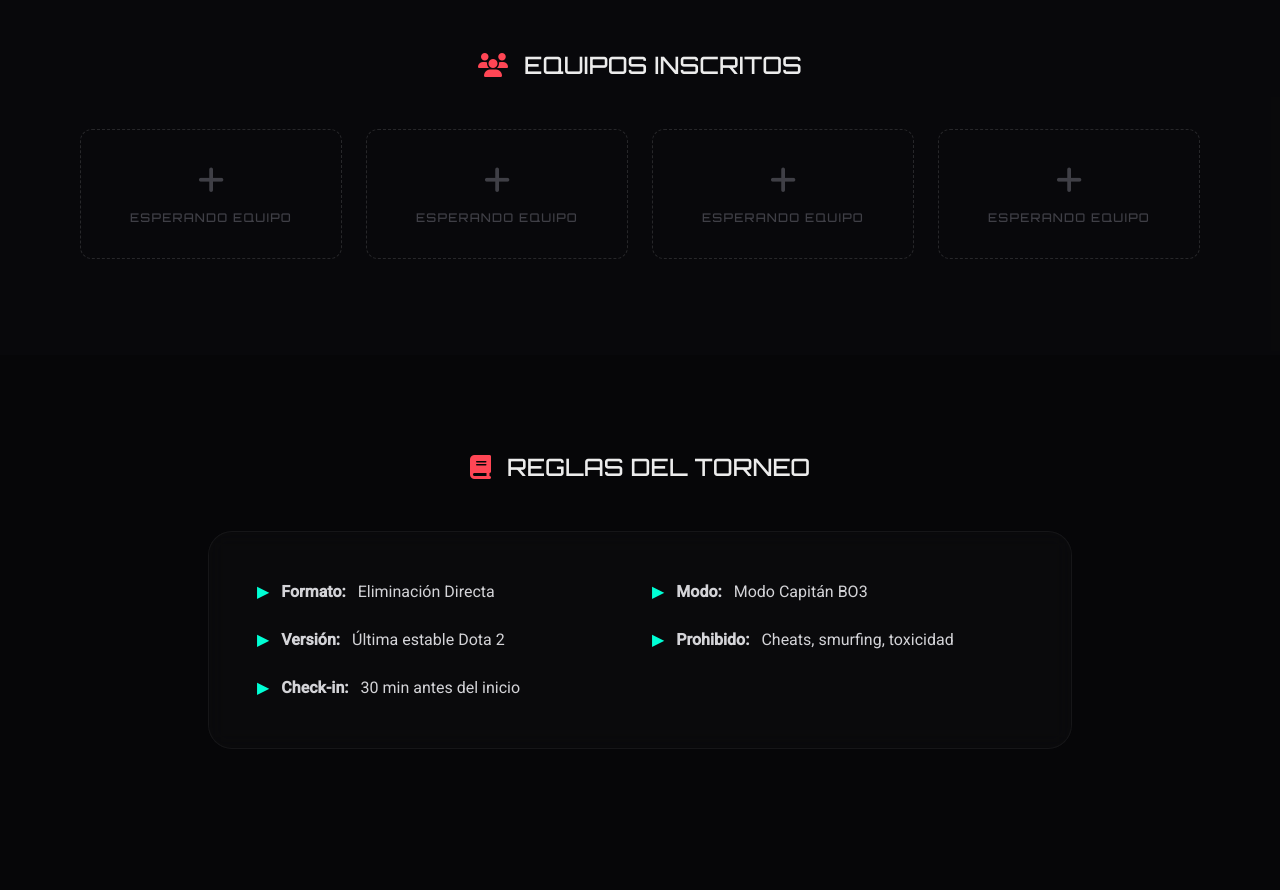
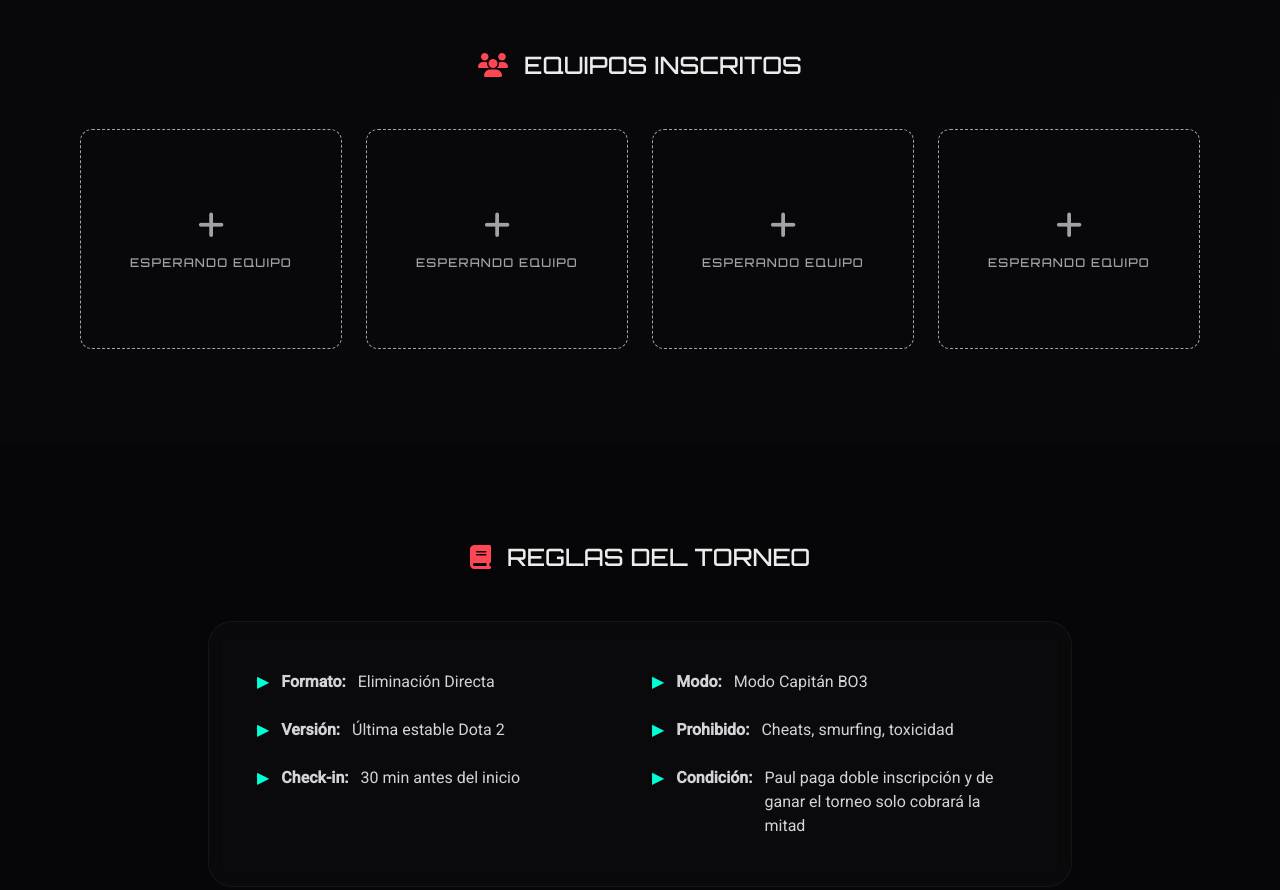
Before and after one commit to YanStrike2025/strike, a website: page index.html in a window 1280 px wide. Shown: the part 920-1810 px from the top of the page. Drawn offline with nearby package versions, Linux system fonts and the light colour scheme.

Commit message:
update 3

```diff
--- a/index.html
+++ b/index.html
@@ -199,23 +199,23 @@
                     </div>
                 </div>
 -->
-                <div
-                    class="border border-dashed border-zinc-800 rounded-xl flex flex-col items-center justify-center p-8 text-zinc-700">
+                <div class="min-h-[220px] border border-dashed border-zinc-400 rounded-xl
+                            flex flex-col items-center justify-center p-8 text-zinc-400">
                     <i class="fa-solid fa-plus text-3xl mb-3"></i>
                     <p class="font-orbitron text-xs tracking-widest uppercase">Esperando Equipo</p>
                 </div>
-                <div
-                    class="border border-dashed border-zinc-800 rounded-xl flex flex-col items-center justify-center p-8 text-zinc-700">
+                <div class="min-h-[220px] border border-dashed border-zinc-400 rounded-xl
+                            flex flex-col items-center justify-center p-8 text-zinc-400">
                     <i class="fa-solid fa-plus text-3xl mb-3"></i>
                     <p class="font-orbitron text-xs tracking-widest uppercase">Esperando Equipo</p>
                 </div>
-                <div
-                    class="border border-dashed border-zinc-800 rounded-xl flex flex-col items-center justify-center p-8 text-zinc-700">
+                <div class="min-h-[220px] border border-dashed border-zinc-400 rounded-xl
+                            flex flex-col items-center justify-center p-8 text-zinc-400">
                     <i class="fa-solid fa-plus text-3xl mb-3"></i>
                     <p class="font-orbitron text-xs tracking-widest uppercase">Esperando Equipo</p>
                 </div>
-                <div
-                    class="border border-dashed border-zinc-800 rounded-xl flex flex-col items-center justify-center p-8 text-zinc-700">
+                <div class="min-h-[220px] border border-dashed border-zinc-400 rounded-xl
+                            flex flex-col items-center justify-center p-8 text-zinc-400">
                     <i class="fa-solid fa-plus text-3xl mb-3"></i>
                     <p class="font-orbitron text-xs tracking-widest uppercase">Esperando Equipo</p>
                 </div>
@@ -240,6 +240,8 @@
                     Cheats, smurfing, toxicidad</li>
                 <li class="flex gap-3 text-zinc-300"><span class="text-[#00ffd5]">▶</span> <strong>Check-in:</strong> 30
                     min antes del inicio</li>
+                <li class="flex gap-3 text-zinc-300"><span class="text-[#00ffd5]">▶</span> <strong>Condición:</strong>
+                    Paul paga doble inscripción y de ganar el torneo solo cobrará la mitad</li>
             </ul>
         </div>
     </section>
```
